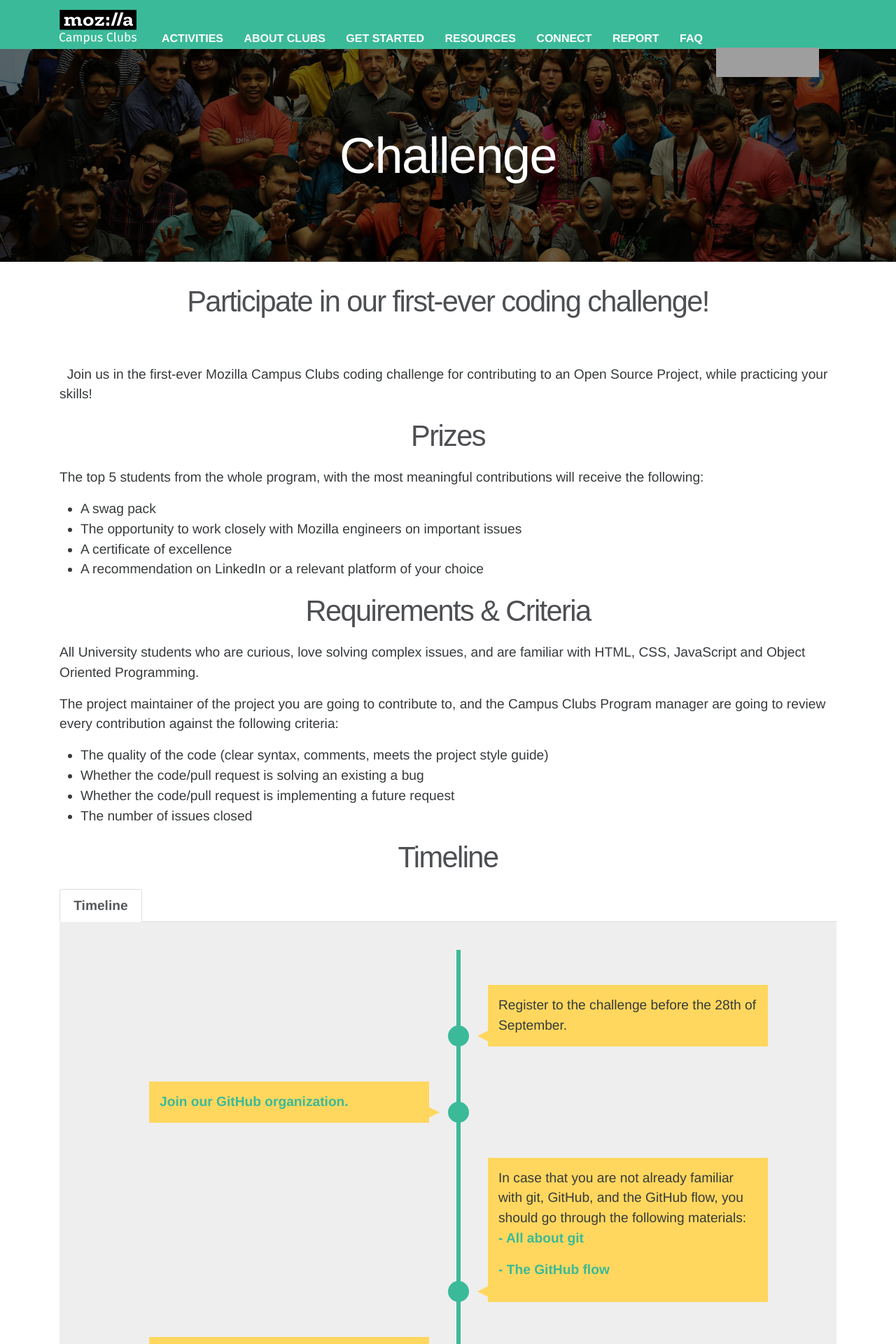
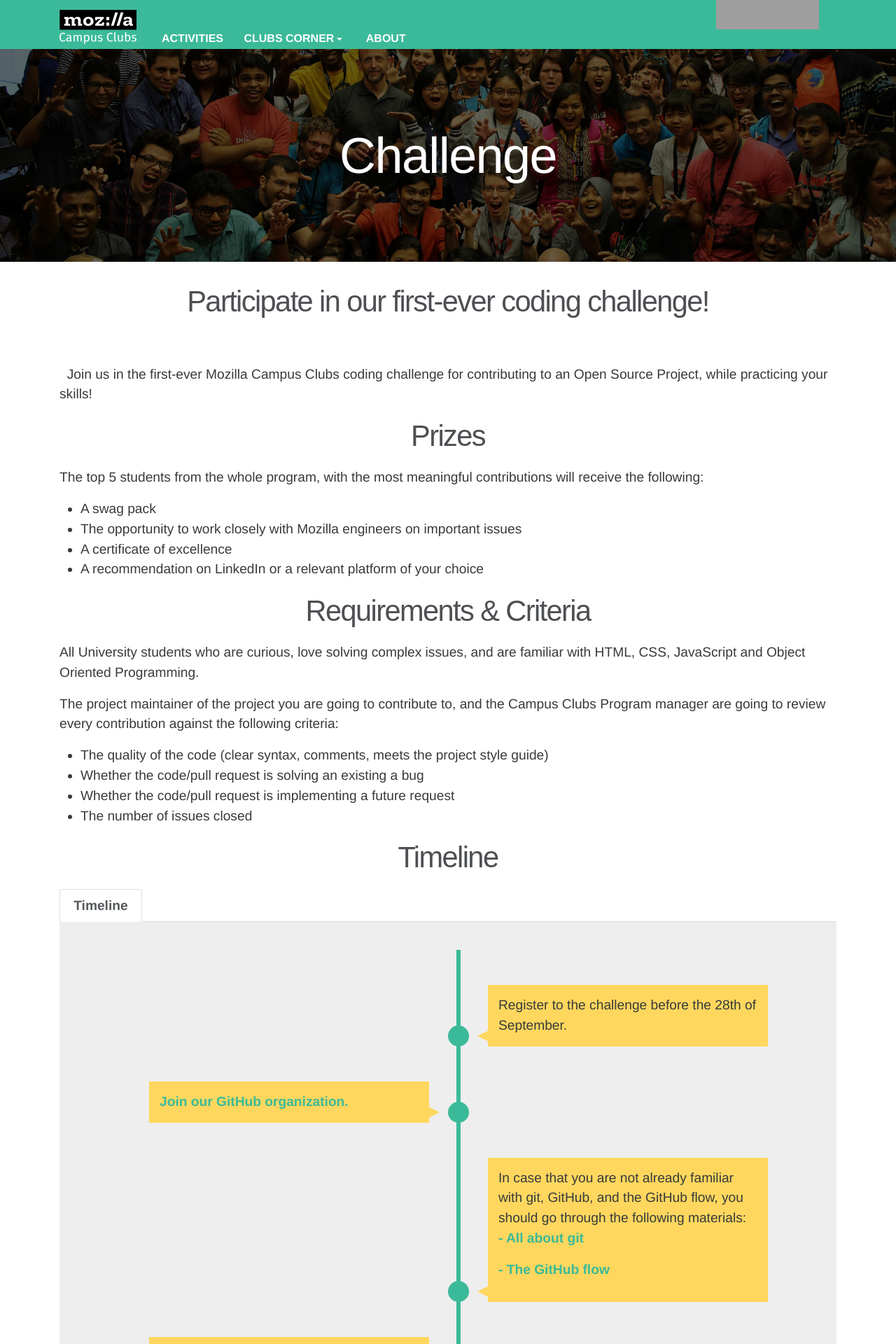
Before and after one commit to mozilla/mozilla-campus-clubs, a Jekyll site: the page built from _pages/challenge.md, in a window 1280 px wide. Shown: the top 1920 px of the page at 70% size. Built offline with Jekyll 4.4.1, drawn with Linux system fonts in a browser that asks for light colours; some web fonts are replaced; grey boxes are pictures that could not be loaded.

Commit message:
:sparkles: Added Dropdown

```diff
--- a/_includes/header.html
+++ b/_includes/header.html
@@ -8,15 +8,23 @@
         &#9776;
       </button>
       <div class="collapse navbar-toggleable-md" id="exCollapsingNavbar">
-        <a class="nav-link" href="/activities/">Activities</a>
-        <a class="nav-link" href="/about/">About Clubs</a>
-        <a class="nav-link" href="/get-started/">Get Started</a>
-        <a class="nav-link" href="/resources/">Resources</a>
-        <a class="nav-link" href="/connect/">Connect</a>
-        <a class="nav-link" href="/report/#">Report</a>
-        <a class="nav-link" href="/faq/">FAQ</a>
+       <div class="nav-link">
+       <a class="nav-link" href="/activities/">Activities</a>
       </div>
-
+      <div class="nav-link dropdown">
+        <a class="nav-link dropdown-toggle" href="#" id="navbarDropdown" data-toggle="dropdown">Clubs Corner</a>
+        <div class="dropdown-menu dropdown">
+          <a class="dropdown-item nav-link" href="/get-started/">Get Started</a>
+          <a class="dropdown-item nav-link" href="/resources/">Resources</a>
+          <a class="dropdown-item nav-link" href="/connect/">Connect</a>
+          <a class="dropdown-item nav-link" href="/report/">Report</a>
+          <a class="dropdown-item nav-link" href="/faq/">FAQ</a>
+        </div>
+      </div>
+      <div class="nav-link">
+          <a class="nav-link" href="/about/">About</a>
+      </div>
+      </div>
       <div id="tabzilla" class="hidden-lg-down">
         <a href="https://www.mozilla.org/" data-link-type="nav" data-link-name="tabzilla">Mozilla</a>
       </div>
--- a/static/css/app.css
+++ b/static/css/app.css
@@ -10,8 +10,6 @@
 .sheetsee  tr {height: 50px;}
 .sheetsee  ul, ol {text-indent: 0; margin: 0; padding-left: 20px;}
 .sheetsee  ul li {padding-bottom: 6px; line-height: 22px;}
-
-
 
 img[alt=sheetseeimg] {
   width: 400px;
@@ -148,6 +146,7 @@ nav a:hover {
     margin-top: 20px;
 }
 
+
 @media all and (min-width: 992px) {
     .navbar-toggleable-md {
         display: inline-block !important;
@@ -175,10 +174,29 @@ nav a:hover {
     nav a.nav-link {
         display: block;
         background-color: #3BBA99;
-        color: black !important;
         padding: 10px;
         max-width: 160px;
     }
+}
+.dropdown-menu {
+    background-color: #3BBA99;
+    overflow: hidden;
+}
+.dropdown-menu a:hover {
+    color: #3BBA99;
+}
+.dropdown-item{
+    background-color: #000 !important;
+    color:#fff !important;
+}
+.dropdown-menu, .dropdown-item:hover {
+    background-color: #000 !important;
+    color:#3BBA99 !important;
+    -webkit-transition: all 0.5s;
+    -moz-transition: all 0.5s;
+    -ms-transition: all 0.5s;
+    -o-transition: all 0.5s;
+    transition: all 0.5s;
 }
 
 #tabzilla {
```
